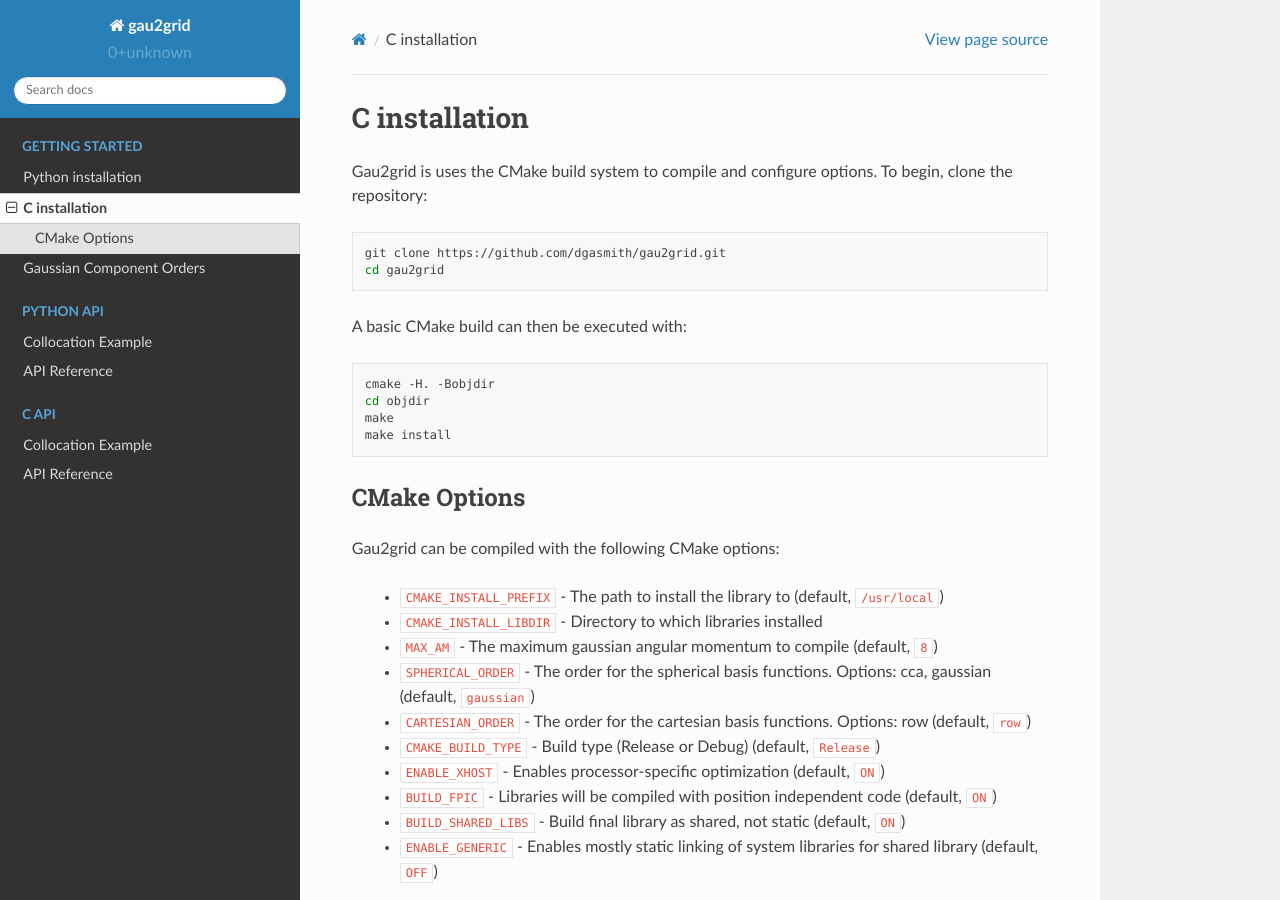
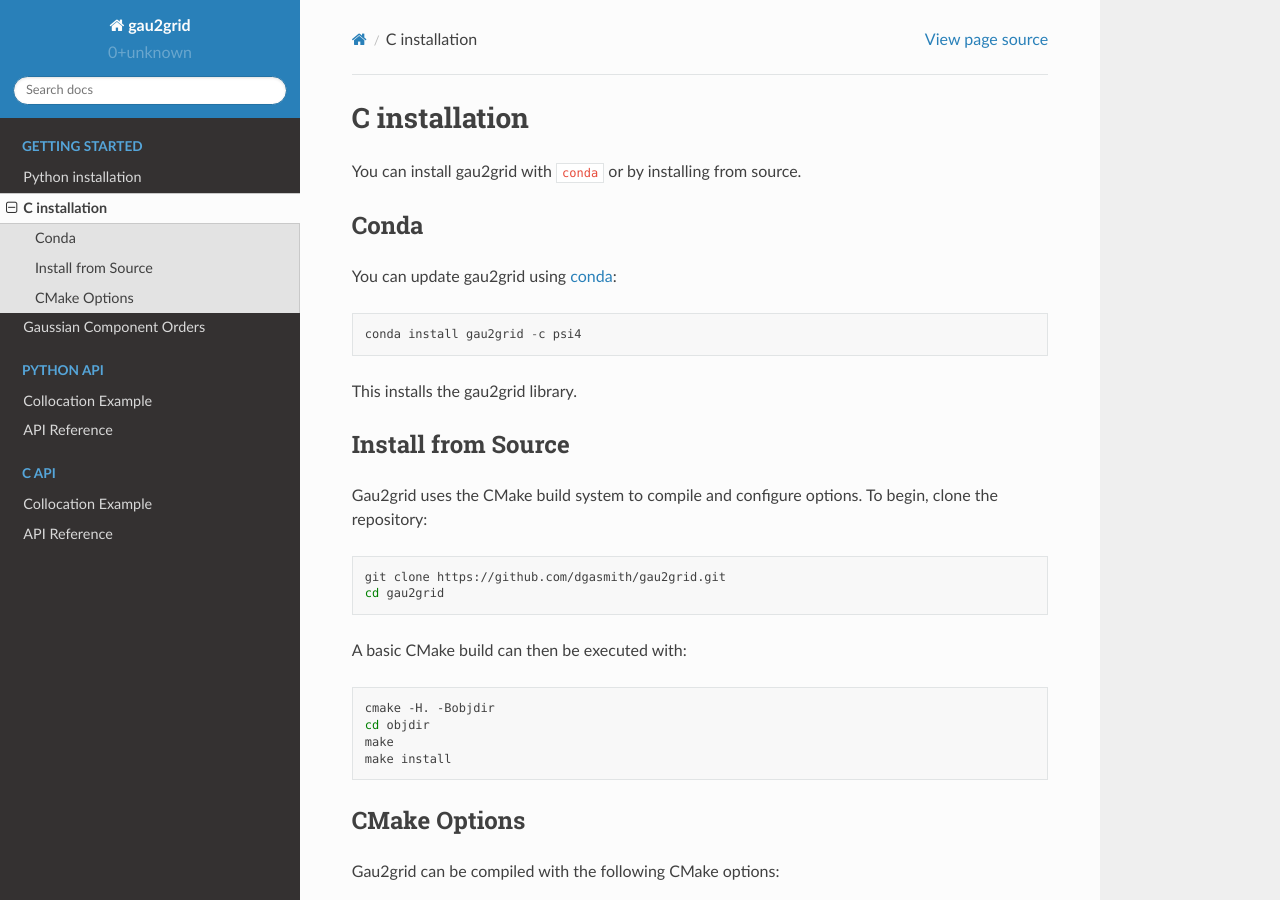
Before and after one commit to dgasmith/gau2grid, a Sphinx documentation site: the page built from docs/source/c_install.rst, in a window 1280 px wide and 900 px high. Built offline with Sphinx 7.4.7 and the Read the Docs theme 2.0.0, drawn with Linux system fonts in a browser that asks for light colours.

Commit message:
Update c_install.rst

```diff
--- a/docs/source/c_install.rst
+++ b/docs/source/c_install.rst
@@ -1,7 +1,22 @@
 C installation
 ==============
 
-Gau2grid is uses the CMake build system to compile and configure options. To begin, clone the repository:
+You can install gau2grid with ``conda`` or by installing from source.
+
+Conda
+-----
+
+You can update gau2grid using `conda <https://www.anaconda.com/download/>`_::
+
+    conda install gau2grid -c psi4
+
+This installs the gau2grid library.
+
+
+Install from Source
+-------------------
+
+Gau2grid uses the CMake build system to compile and configure options. To begin, clone the repository:
 
 .. code-block:: bash
 
```
